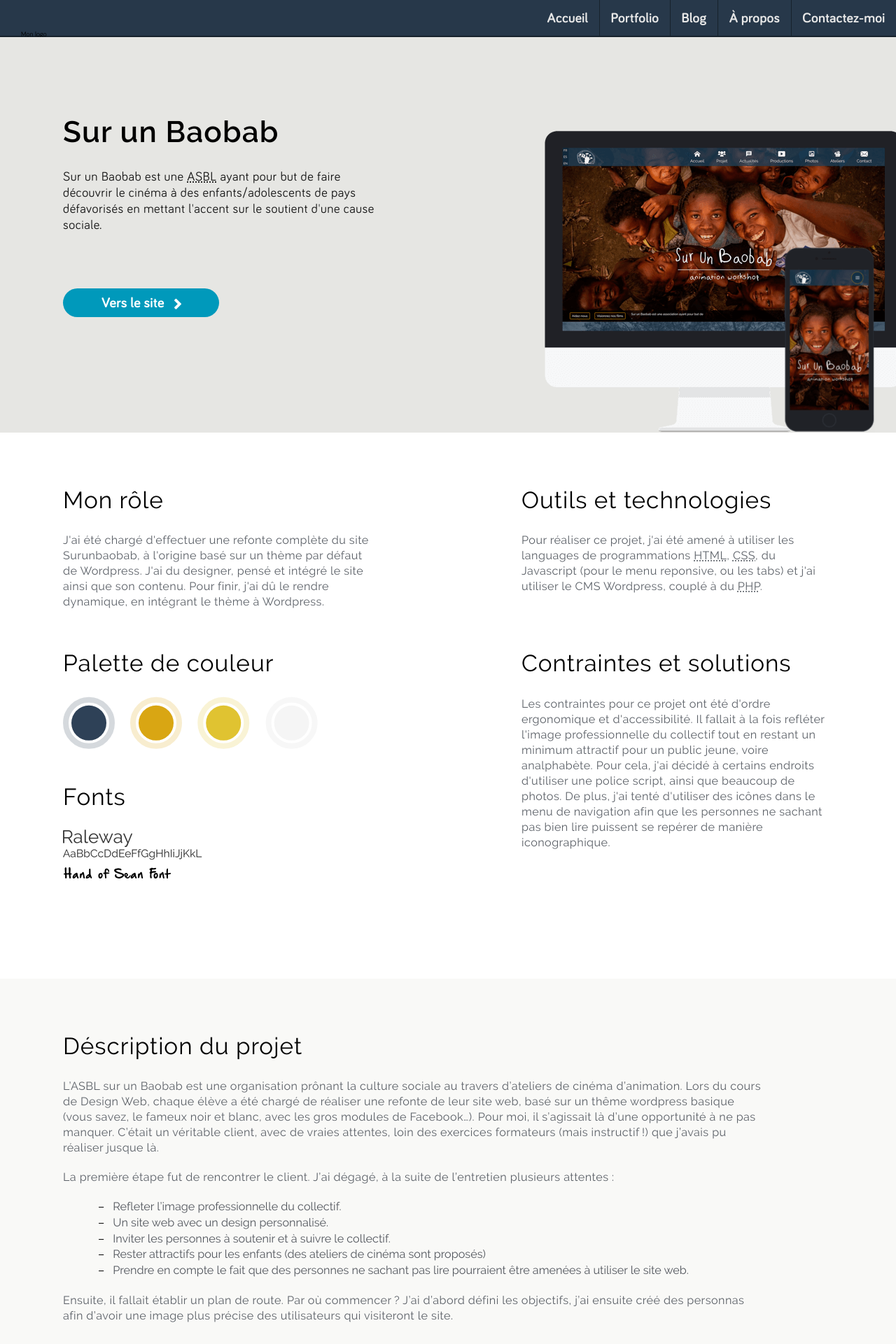
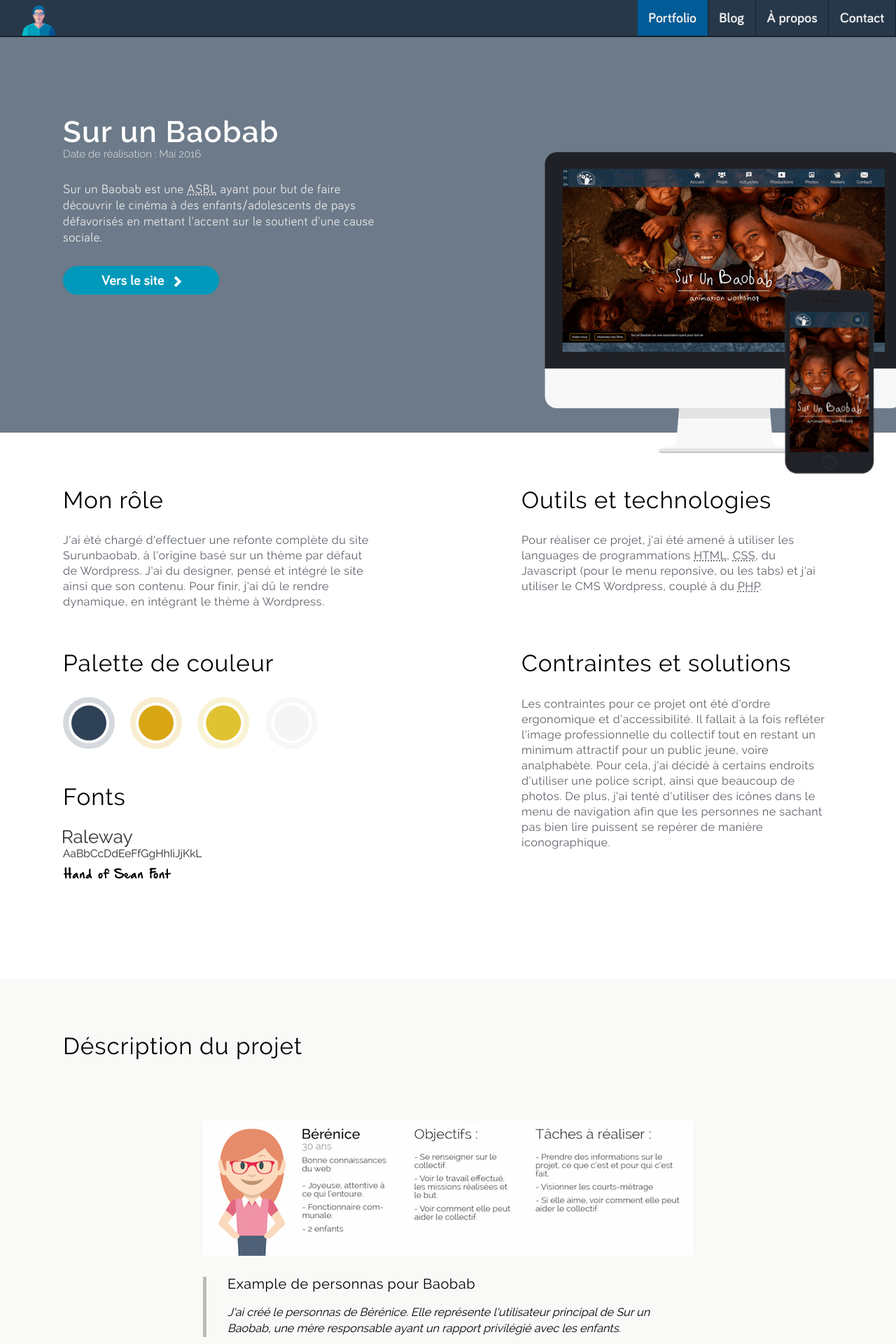
Before and after one commit to Jimmylet/Portfolio, a PHP site: page /portfolio-baobab.html in a window 1280 px wide. Shown: the top 1920 px of the page at 70% size. Run offline with PHP 8.4, Linux system fonts and the light colour scheme; some web fonts are replaced.

Commit message:
modifications page portfolio-view baobab

```diff
--- a/www/css/styles.css
+++ b/www/css/styles.css
@@ -230,6 +230,9 @@
 .menu__item:nth-child(6) {
   border-right: none;
 }
+.active {
+  background-color: #005b97;
+}
 @media screen and (max-width: 740px) {
   .site-pusher {
     -webkit-transition: 0.3s ease-out;
@@ -1509,23 +1512,31 @@
   position: relative;
   padding: 11.5rem 3rem 0 3rem;
 /*min-height 55rem*/
-  background-color: #e6e6e3;
+  background-color: #6c7a89;
 }
 .portfolio-view__title {
   font-family: raleway;
   font-size: 4.236em;
   font-weight: 600;
-  color: #000;
+  color: #fff;
+  letter-spacing: 1.15px;
+  margin-bottom: 0.3rem;
+}
+.portfolio-view__time {
+  display: block;
+  color: #e7e7e7;
   margin-bottom: 3rem;
-  letter-spacing: 1.15px;
+  font-family: raleway, Helvetica, Arial, sans-serif;
+  font-size: 15px;
+  font-weight: 100;
 }
 .portfolio-view__smalldesc {
   font-size: 1.825em;
-  color: #171717;
+  color: #e7e7e7;
   letter-spacing: 0.49px;
   line-height: 2.3rem;
   max-width: 44.5rem;
-  margin-bottom: 8rem;
+  margin-bottom: 3rem;
 }
 .portfolio-view__towebsite {
   display: inline-block;
@@ -1549,7 +1560,7 @@
 .portfolio-view__iphone {
   display: block;
   position: absolute;
-  bottom: 0;
+  bottom: -30px;
   -webkit-animation-name: slideInRight;
   animation-name: slideInRight;
   -webkit-animation-duration: 1s;
@@ -1564,6 +1575,7 @@
 }
 .portfolio-view__iphone {
   right: -60px;
+  bottom: -60px;
   -webkit-animation-duration: 1.3s;
   animation-duration: 1.3s;
 }
@@ -1612,7 +1624,7 @@
   font-size: 3.33em;
   color: #000;
   letter-spacing: 0.99px;
-  margin-bottom: 3rem;
+  margin-bottom: 9rem;
   display: block;
 }
 .portfolio-description__paragraph {
@@ -1649,21 +1661,6 @@
   display: block;
   max-width: 100%;
   height: auto;
-}
-.portfolio-description__ul {
-  margin-bottom: 2rem;
-  margin-left: 5rem;
-}
-.portfolio-description__li {
-  font-size: 1.62rem;
-  color: #53575e;
-  line-height: 1.4em;
-}
-.portfolio-description__li:before {
-  content: "–";
-  display: inline-block;
-  margin-right: 1.2rem;
-  color: #000;
 }
 .portfolio-fonts {
   margin-top: 5rem;
@@ -2170,7 +2167,7 @@
   margin: 0 auto;
 }
 .portfolio-examples__figure {
-  margin: 5rem auto;
+  margin: 0rem auto 9rem auto;
   max-width: 70rem;
 }
 .work {
--- a/www/portfolio-baobab.html
+++ b/www/portfolio-baobab.html
@@ -3,7 +3,7 @@
 	<head>
 		<meta http-equiv="Content-Type" content="text/html; charset=utf-8"/>
 		<meta name="viewport" content="width=device-width, initial-scale=1.0">
-		<title>Accueil - Portfolio de Jimmy Letecheur</title>
+		<title>Sur un Baobab - Portfolio de Jimmy Letecheur</title>
 		<link rel="stylesheet" href="css/styles.css">
 		<!--[if lt IE 9]>
 		<script src="./scripts/respond.js"></script>
@@ -15,17 +15,30 @@
 		<div class="site-container">
 			<div class="site-pusher">
 				<header class="header">
-					<h1 class="header__title" aria-level="1">Portfolio de Jimmy Letecheur</h1>
+					<h1 class="header__title" aria-level="1">Présentation&nbsp;: Sur un Baobab</h1>
 					<input type="checkbox" class="header__icon" id="header__icon">
 					<label for="header__icon" class="header__icon__label">Menu</label>
-					<a href="#" class="header__logo">Mon logo</a>
+					<a href="index.html" class="header__logo">
+						<span class="visuallyhidden">Retour à l'accueil</span>
+						<img src="./img/portfolio_logo.png" alt="Logo du site Jimmy Letecheur"
+						     title="Retour à l'accueil" width="50" height="45">
+						<svg width="43" height="20" viewBox="0 0 43 20" xmlns="http://www.w3.org/2000/svg">
+							<g fill="none">
+								<path d="M1 20c.5.5 9-4 10-4.5s30.5.5 31 0 .5-13.5 0-14.5-34.5-1-35.504 0c-1.004 1-5.996 18.5-5.496 19z"
+								      fill="#D8D8D8"/>
+								<text font-family="Bariol-Regular, Bariol" font-size="10" letter-spacing=".276"
+								      fill="#27384A" transform="translate(-84 -7) translate(84 7)">
+									<tspan x="8.191" y="10.88">Accueil</tspan>
+								</text>
+							</g>
+						</svg>
+					</a>
 					<nav class="menu">
 						<h2 class="menu__title" aria-level="2">Menu de navigation</h2>
-						<a href="./index.html" class="menu__item">Accueil</a>
-						<a href="./portfolio.html" class="menu__item">Portfolio</a>
+						<a href="portfolio.html" class="menu__item active">Portfolio</a>
 						<a href="#" class="menu__item">Blog</a>
-						<a href="./about.html" class="menu__item">À propos</a>
-						<a href="#" class="menu__item">Contactez-moi</a>
+						<a href="about.html" class="menu__item">À propos</a>
+						<a href="#" class="menu__item">Contact</a>
 					</nav>
 				</header>
 				<div class="site-content">
@@ -34,6 +47,7 @@
 							<section class="portfolio-view">
 								<div class="portfolio-view__wrapintro">
 									<h2 aria-level="2" class="portfolio-view__title">Sur un Baobab</h2>
+									<span class="portfolio-view__time">Date de réalisation&nbsp;: <time datetime="2016-05">Mai 2016</time></span>
 									<p class="portfolio-view__smalldesc">
 										Sur un Baobab est une <abbr title="Association à but non lucratif">ASBL</abbr>
 										ayant pour but de faire découvrir
@@ -130,24 +144,7 @@
 								<h2 aria-level="2" class="portfolio-description__section-title">Des exemples en image</h2>
 								<div class="portfolio-description__wrap">
 									<span class="portfolio-description__title">Déscription du projet</span>
-									<p class="portfolio-description__paragraph">
-										L’ASBL sur un Baobab est une organisation prônant la culture sociale au travers d’ateliers de cinéma d’animation. Lors du cours de Design Web, chaque élève a été chargé de réaliser une refonte de leur site web, basé sur un thême wordpress basique (vous savez, le fameux noir et blanc, avec les gros modules de Facebook…). Pour moi, il s’agissait là d’une opportunité à ne pas manquer. C’était un véritable client, avec de vraies attentes, loin des exercices formateurs (mais instructif !) que j’avais pu réaliser jusque là.
-									</p>
-									<p class="portfolio-description__paragraph">
 
-									 La première étape fut de rencontrer le client. J’ai dégagé, à la suite de l’entretien plusieurs attentes :
-									<ul class="portfolio-description__ul">
-										<li class="portfolio-description__li">Refleter l’image professionnelle du collectif.</li>
-										<li class="portfolio-description__li">Un site web avec un design personnalisé.</li>
-										<li class="portfolio-description__li">Inviter les personnes à soutenir et à suivre le collectif.</li>
-										<li class="portfolio-description__li">Rester attractifs pour les enfants (des ateliers de cinéma sont proposés)</li>
-										<li class="portfolio-description__li">Prendre en compte le fait que des personnes ne sachant pas lire pourraient être amenées à utiliser le site web.</li>
-									</ul>
-									</p>
-
-									<p class="portfolio-description__paragraph">
-										Ensuite, il fallait établir un plan de route. Par où commencer ? J’ai d’abord défini les objectifs, j’ai ensuite créé des personnas afin d’avoir une image plus précise des utilisateurs qui visiteront le site.
-									</p>
 									<figure class="portfolio-examples__figure">
 										<img src="img/portfolioimg/baobab/personnas_example5.jpg" width="700" height="193" alt="Personnas de Bérénice" class="portfolio-examples__img">
 										<figcaption class="portfolio-examples__figcaption">
@@ -155,13 +152,7 @@
 											<p class="portfolio-examples__figcaption__paragraph">J'ai créé le personnas de Bérénice. Elle représente l'utilisateur principal de Sur un Baobab, une mère responsable ayant un rapport privilégié avec les enfants.</p>
 										</figcaption>
 									</figure>
-									<p class="portfolio-description__paragraph">
-										Après, j’ai établi une maquette fonctionnelle (un wireframe), ou j’ai placé mes éléments de façon à avoir une vue d’ensemble de l’organisation des pages web que je devais designer. Il fallait penser à intégrer des boutons stratégiques pour amener les utilisateurs à réaliser des actions (call-to-action), comme faire un don où les suivre sur les réseaux sociaux.
-									</p>
 
-									<p class="portfolio-description__paragraph">
-										Une fois les wireframes terminés, j’ai réalisé le design. Pour ce faire, j’ai utilisé Sketch, de Boemian Coding, couplé à Photoshop et Illustrator pour les retouches. J’ai cherché (beaucoup !) des inspirations, j’ai recoupé mes sources, j’ai analysé les éléments que j’allais retenir et ceux que j’éliminais. Au final, j’ai réussi à faire une propre interprétation de comment je voyais le design du site et j’ai fini par le designer. Une fois terminé, j’ai envoyé la maquette au client qui m’a renvoyé un retour positif, tout en me demandant de faire quelques petites modifications, que j’ai réalisées sans problèmes.
-									</p>
 
 									<figure class="portfolio-examples__figure">
 										<img src="img/portfolioimg/baobab/wireframebaobab_example.png" width="700" height="382" alt="Wireframe de la page Projet de Surunbaobab" class="portfolio-examples__img">
@@ -171,17 +162,7 @@
 										</figcaption>
 									</figure>
 
-									<p class="portfolio-description__paragraph">
-										Lorsque le design a été approuvé, j’ai commencé l’intégration. J’ai préparé mon projet, en commençant par organiser mes médias. J’ai collecté les fonts et j’ai utilisé mon workflow personnel (composé de grunt et ses plugins, stylus et kouto-swiss,…). J’ai intégré Sur un Baobab tout en veillant à ce qu’il soit parfaitement responsive. Il est donc utilisable sur tous les supports.
-									</p>
-									<p class="portfolio-description__paragraph">
-										Pour la dernière partie, j’ai dû intégrer le site avec wordpress (à venir).
-									</p>
-									<p class="portfolio-description__paragraph">
-										Ce projet fut très enrichissant. D’autant plus que nous devions tous (les étudiants) participer à la création du site. Les trois premiers étaient choisis par un jury, dont le vainqueur aurait la chance de voir son travail être utilisé par le collectif.
-									</p>
 
-								</div>
 								<div class="portfolio-examples">
 									<figure class="portfolio-examples__figure">
 										<img src="./img/portfolioimg/baobab/baobahome.png" width="700" width="349" alt="Capture d'écran du haut de la page d'accueil de Sur un Baobab" class="portfolio-examples__img">
--- a/www/portfolio.html
+++ b/www/portfolio.html
@@ -35,7 +35,7 @@
 					</a>
 					<nav class="menu">
 						<h2 class="menu__title" aria-level="2">Menu de navigation</h2>
-						<a href="portfolio.html" class="menu__item">Portfolio</a>
+						<a href="portfolio.html" class="menu__item active">Portfolio</a>
 						<a href="#" class="menu__item">Blog</a>
 						<a href="about.html" class="menu__item">À propos</a>
 						<a href="#" class="menu__item">Contact</a>
@@ -160,7 +160,7 @@
 							</article>
 
 							<article class="work-article">
-								<h3 aria-level="3" class="work-article__title"><abbr title="Curriculum Vitae">CV</abbr> Caniuse</h3>
+								<h3 aria-level="3" class="work-article__title">Exposition Nicolas de Staël</h3>
 								<div class="work">
 									<div class="work__browser">
 										<a href="#" class="work__link">
--- a/www/stylus/components/header_components.styl
+++ b/www/stylus/components/header_components.styl
@@ -17,7 +17,8 @@
     &:nth-child(6)
       border-right none
 
-
+.active
+  background-color color-header-bluefocus
 
 @media screen and (max-width: 740px)
   .site-pusher
--- a/www/stylus/components/portfolio/portfolio-view.styl
+++ b/www/stylus/components/portfolio/portfolio-view.styl
@@ -2,21 +2,28 @@
   position: relative
   padding 11.5rem 3rem 0 3rem
   /*min-height 55rem*/
-  background-color #E6E6E3
+  background-color color-welcome-bckg
   &__title
     font-family raleway
     font-size: 4.236em
     font-weight 600
-    color: #000
+    color: #FFF
+    letter-spacing: 1.15px
+    margin-bottom .3rem
+  &__time
+    display: block
+    color color-text-white
     margin-bottom: 3rem
-    letter-spacing: 1.15px
+    font-family ralewayfont
+    font-size: 15px
+    font-weight: 100
   &__smalldesc
     font-size: 1.825em
-    color: #171717
+    color: color-text-white
     letter-spacing: 0.49px;
     line-height: 2.3rem
     max-width 44.5rem
-    margin-bottom 8rem
+    margin-bottom 3rem
   &__towebsite
     display inline-block
     background-color #0099BB
@@ -37,7 +44,7 @@
   &__iphone
     display block
     position: absolute
-    bottom: 0
+    bottom: -30px
     animation-name: slideInRight;
     animation-duration: 1s;
     animation-fill-mode: both;
@@ -47,6 +54,7 @@
     right: -100px
   &__iphone
     right -60px
+    bottom -60px
     animation-duration 1.3s
   &__wrapintro
     max-width 110rem
@@ -107,7 +115,7 @@
     font-size: 3.33em
     color: #000
     letter-spacing: 0.99px;
-    margin-bottom 3rem
+    margin-bottom 9rem
     display block
   &__paragraph
     font-size: 1.618em
@@ -142,18 +150,6 @@
     max-width 100%
     height auto
 
-.portfolio-description__ul
-  margin-bottom 2rem
-  margin-left 5rem
-.portfolio-description__li
-  font-size: 1.62rem
-  color #5C6168 - 10%
-  line-height 1.4em
-  &:before
-    content "–"
-    display inline-block
-    margin-right 1.2rem
-    color #000
 
 .portfolio-fonts
   margin-top: 5rem
--- a/www/stylus/objects/portfolio_objects.styl
+++ b/www/stylus/objects/portfolio_objects.styl
@@ -25,7 +25,7 @@
 
 .portfolio-examples
   &__figure
-    margin 5rem auto
+    margin 0rem auto 9rem auto
     max-width 70rem
 
 
```
Also changed, not shown: www/about.html (+20 -6 lines).
